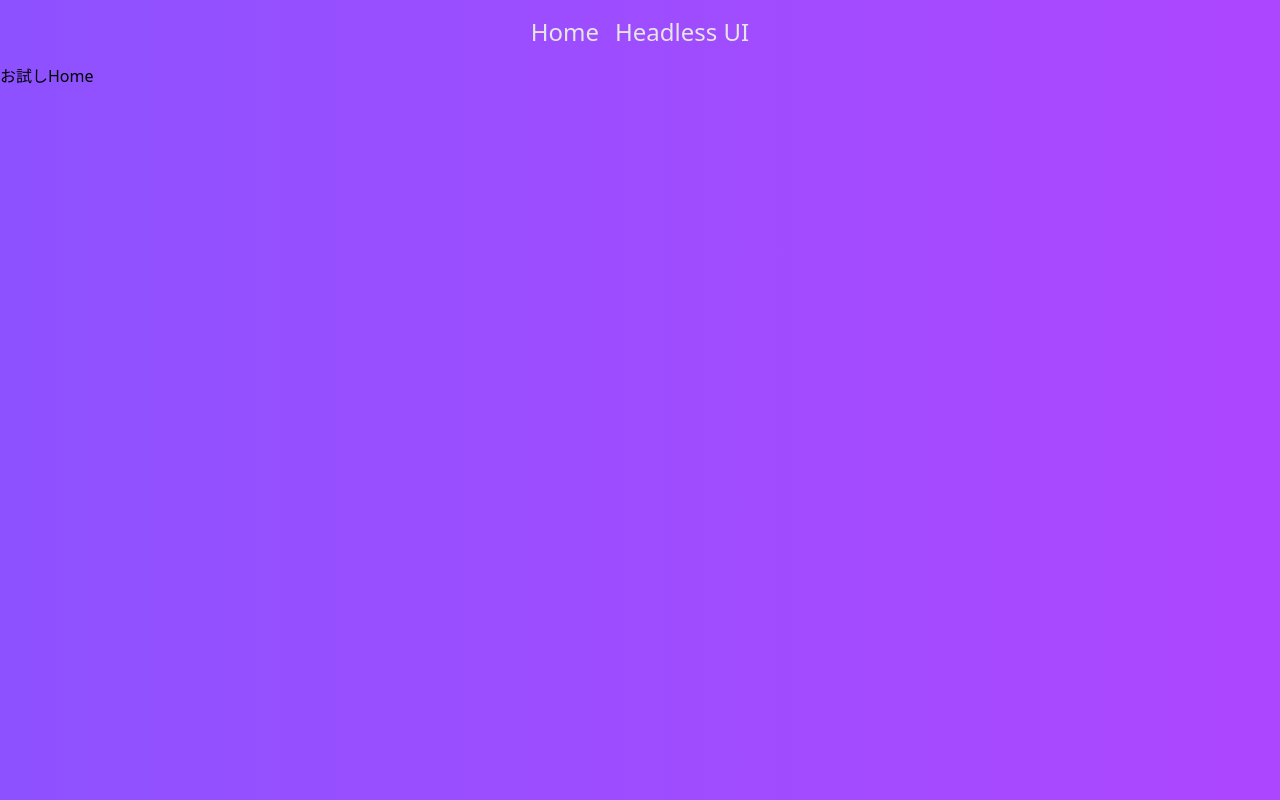
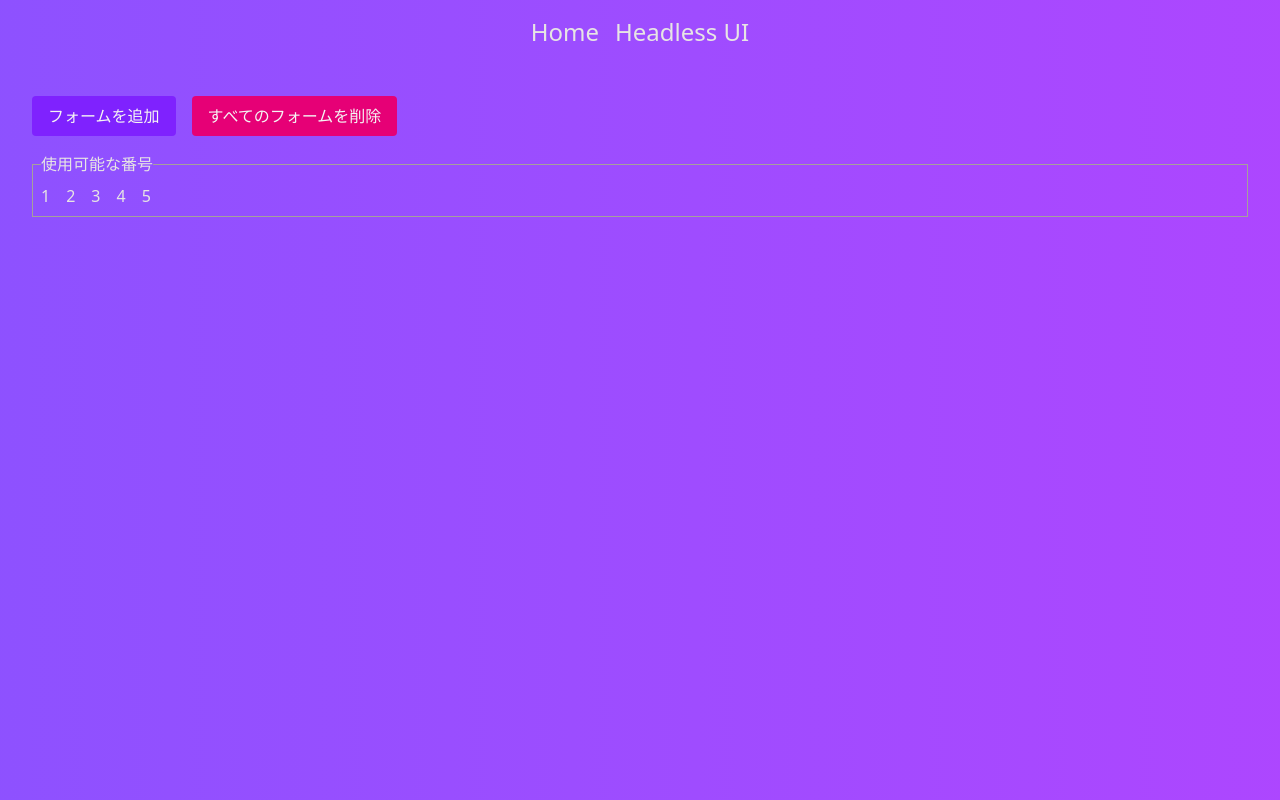
Before and after one commit to co6tter/vite-vue-sandbox, a Vue app: page / in a window 1280 px wide. Built offline with nearby package versions, Linux system fonts and the light colour scheme.

Commit message:
feat: add DynamicForm

```diff
--- /dev/null
+++ b/src/stores/index.ts
@@ -0,0 +1,84 @@
+import { defineStore } from "pinia";
+
+import { DynamicForm } from "@/utils/DynamicForm.ts";
+
+interface FormFields {
+  id: number;
+  input: string;
+  radio: string;
+  checkbox: boolean;
+  select: string;
+}
+
+class FormManager extends DynamicForm<FormFields> {
+  private _availableNumbers: number[] = [];
+  constructor(maxFields = 1) {
+    super([], 1, maxFields);
+    this.initAvailableNumbers(maxFields);
+  }
+
+  get availableNumbers() {
+    return this._availableNumbers;
+  }
+
+  initAvailableNumbers(maxFields: number) {
+    this._availableNumbers = Array.from({ length: maxFields }, (_, i) => i + 1);
+  }
+
+  addFields() {
+    if (this.fieldLength >= this.maxFields) {
+      return;
+    }
+    const nextAvailableNumber = this._availableNumbers.shift();
+    if (nextAvailableNumber !== undefined) {
+      this._fields.push({
+        id: nextAvailableNumber,
+        input: "",
+        radio: "",
+        checkbox: false,
+        select: "",
+      });
+    }
+  }
+
+  removeFields(id: number) {
+    if (this.fieldLength <= this.minFields) {
+      return;
+    }
+    const index = this._fields.findIndex((field) => field.id === id);
+    if (index !== -1) {
+      this._fields.splice(index, 1);
+      this.availableNumbers.push(id);
+      this.availableNumbers.sort();
+    }
+  }
+
+  removeAllFields() {
+    this._fields = [];
+    this.initAvailableNumbers(this.maxFields);
+  }
+}
+
+export const useFormStore = defineStore("formStore", {
+  state: () => ({
+    formManager: new FormManager(5),
+  }),
+
+  getters: {
+    fields: (state) => state.formManager.fields,
+    fieldLength: (state) => state.formManager.fieldLength,
+    availableNumbers: (state) => state.formManager.availableNumbers,
+  },
+
+  actions: {
+    addForm() {
+      this.formManager.addFields();
+    },
+    removeForm(number: number) {
+      this.formManager.removeFields(number);
+    },
+    removeAllForms() {
+      this.formManager.removeAllFields();
+    },
+  },
+});
--- /dev/null
+++ b/src/utils/DynamicForm.ts
@@ -0,0 +1,27 @@
+export abstract class DynamicForm<T> {
+  constructor(
+    protected _fields: T[] = [],
+    protected _minFields = 1,
+    protected _maxFields = 1,
+  ) {}
+
+  abstract addFields(): void;
+  abstract removeFields(number?: number): void;
+  abstract removeAllFields(): void;
+
+  get fields() {
+    return this._fields;
+  }
+
+  get minFields() {
+    return this._minFields;
+  }
+
+  get maxFields() {
+    return this._maxFields;
+  }
+
+  get fieldLength() {
+    return this._fields.length;
+  }
+}
--- a/src/views/TheHome.vue
+++ b/src/views/TheHome.vue
@@ -1,7 +1,87 @@
 <script setup lang="ts">
-//
+import { computed } from "vue";
+
+import { useFormStore } from "@/stores";
+
+const formStore = useFormStore();
+
+const fields = computed(() => formStore.fields);
+
+const availableNumbers = computed(() => formStore.availableNumbers);
+
+const addForm = () => {
+  formStore.addForm();
+};
+
+const removeForm = (number: number) => {
+  formStore.removeForm(number);
+};
+
+const removeAllForms = () => {
+  formStore.removeAllForms();
+};
 </script>
 
 <template>
-  <h1>お試しHome</h1>
+  <div class="container mx-auto p-8">
+    <div class="flex gap-4">
+      <button
+        class="px-4 py-2 bg-violet-600 text-stone-100 rounded"
+        @click="addForm"
+      >
+        フォームを追加
+      </button>
+      <button
+        class="px-4 py-2 bg-pink-600 text-stone-100 rounded"
+        @click="removeAllForms"
+      >
+        すべてのフォームを削除
+      </button>
+    </div>
+
+    <div v-for="(form, index) in fields" :key="index" class="mt-4">
+      <h1>ID {{ form.id }}</h1>
+      <div>
+        <label :for="`input${index + 1}`">Input {{ index + 1 }}</label>
+        <input
+          :id="`input${index + 1}`"
+          v-model="form.input"
+          placeholder="Input"
+        />
+      </div>
+
+      <div>
+        <label>ラジオ</label>
+        <input v-model="form.radio" type="radio" value="option1" /> Option 1
+        <input v-model="form.radio" type="radio" value="option2" /> Option 2
+      </div>
+
+      <div>
+        <label>チェックボックス</label>
+        <input v-model="form.checkbox" type="checkbox" /> Agree
+      </div>
+
+      <div>
+        <label for="select">選択</label>
+        <select v-model="form.select">
+          <option value="option1">Option 1</option>
+          <option value="option2">Option 2</option>
+        </select>
+      </div>
+
+      <button
+        class="mt-4 px-4 py-2 bg-fuchsia-600 text-stone-100 rounded"
+        @click="removeForm(form.id)"
+      >
+        フォームを削除
+      </button>
+    </div>
+
+    <fieldset class="mt-4 border border-stone-400 p-2 text-stone-200">
+      <legend>使用可能な番号</legend>
+      <ul class="flex gap-4">
+        <li v-for="num in availableNumbers" :key="num">{{ num }}</li>
+      </ul>
+    </fieldset>
+  </div>
 </template>
```
